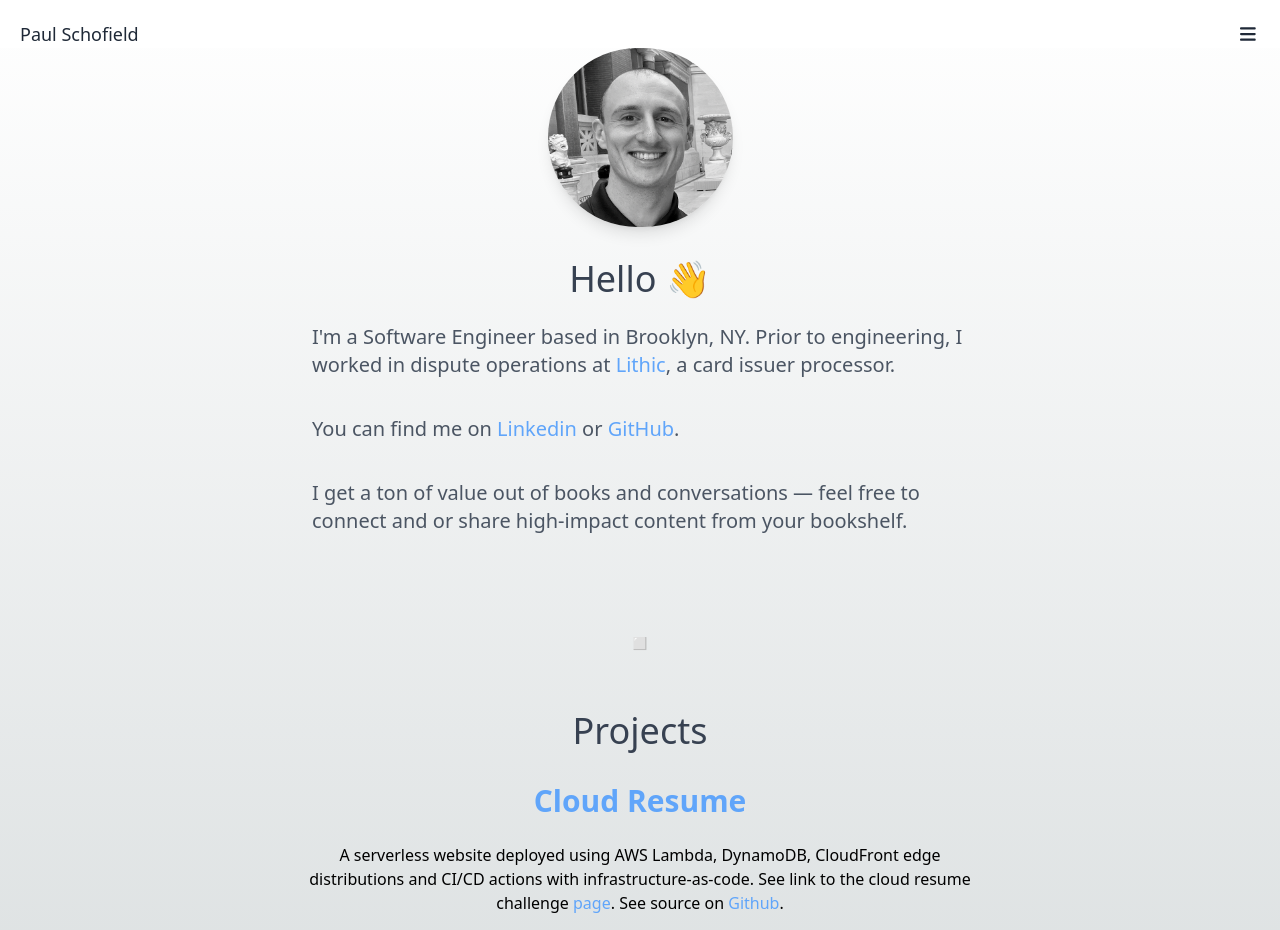
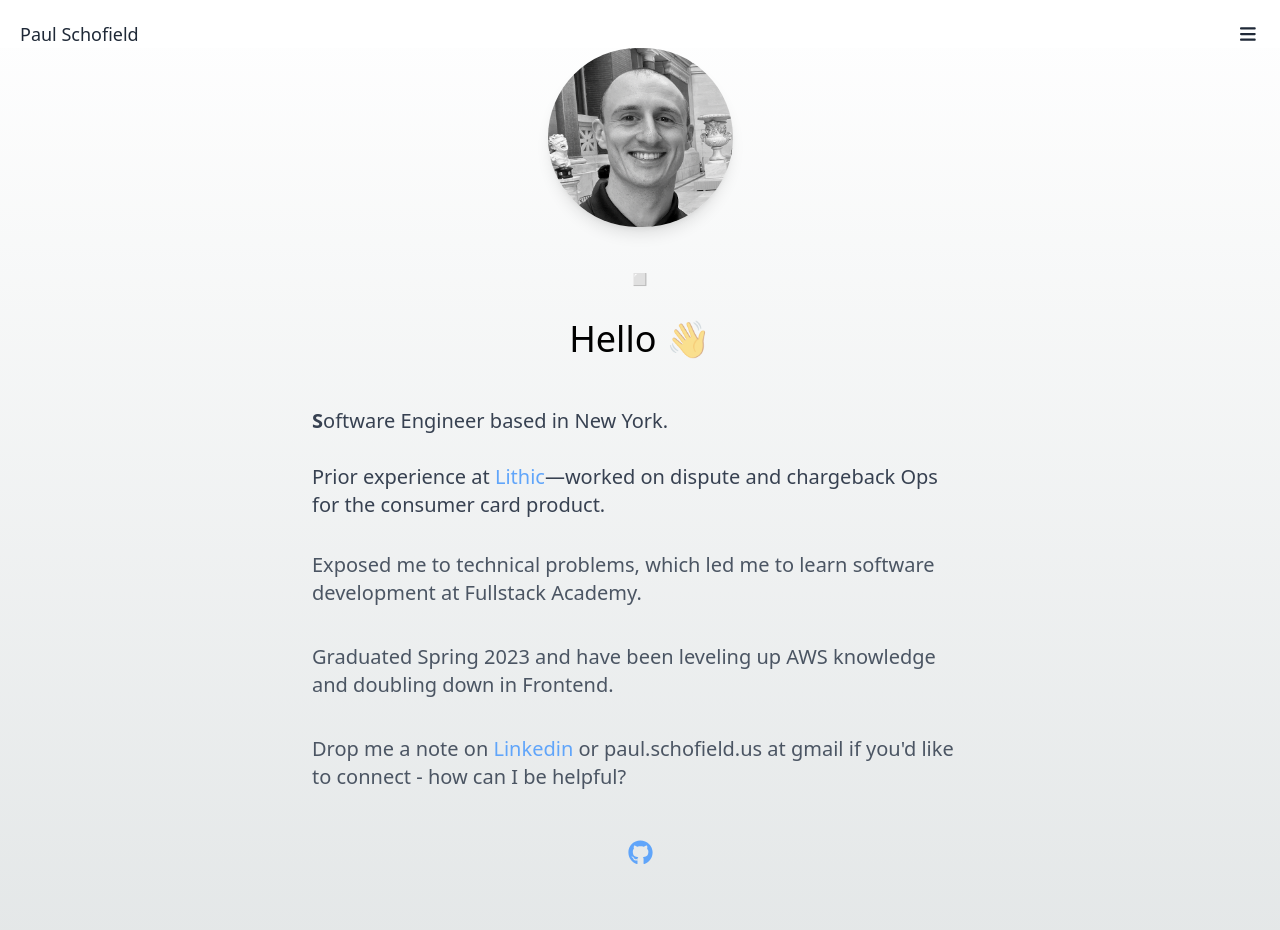
Before and after one commit to schofield-paul/personal-website, a Next.js app: page / in a window 1280 px wide. Shown: the top 930 px of the page. Built offline with nearby package versions, Linux system fonts and the light colour scheme.

Commit message:
home page styling and rewrite content

```diff
--- a/package.json
+++ b/package.json
@@ -19,6 +19,7 @@
     "postcss": "8.4.23",
     "react": "18.2.0",
     "react-dom": "18.2.0",
+    "react-icons": "^4.10.1",
     "tailwindcss": "3.3.2"
   }
 }
--- a/src/pages/index.js
+++ b/src/pages/index.js
@@ -5,8 +5,17 @@ import Link from 'next/link';
 import ProjectHwr from '../components/ProjectHwr';
 import ProjectEcm from '../components/ProjectEcm';
 import ProjectRsm from '../components/ProjectRsm';
+import { FaGithub } from 'react-icons/fa';
+import React from 'react';
 
 export default function Home() {
+  const firstDivRef = React.createRef();
+  const secondDivRef = React.createRef();
+
+  const handleScrollToSecondDiv = () => {
+    secondDivRef.current.scrollIntoView({ behavior: 'smooth' });
+  };
+
   return (
     <div>
       <Navbar />
@@ -18,11 +27,21 @@ export default function Home() {
           width={185}
           height={185}
         />
-        <h1 className="text-4xl font-medium pt-8 text-gray-700">Hello 👋</h1>
-        <div className="text-left text-xl px-2 text-gray-600">
-          <p className="pt-6">
-            I&apos;m a Software Engineer based in Brooklyn, NY. Prior to
-            engineering, I worked in dispute operations at{' '}
+        <div className="pt-10">
+          <span className="cursor-pointer" onClick={handleScrollToSecondDiv}>
+            ◻️
+          </span>
+        </div>
+        <h1 className="text-4xl font-medium pt-7 text-gray-60">
+          Hello <span className="emoji">👋</span>
+        </h1>
+        <div className="text-left text-xl px-2 pt-4 text-gray-600">
+          <p className="pt-6 mt-2 text-gray-700">
+            <span className=" font-semibold">S</span>oftware Engineer based in
+            New York.
+            <br />
+            <br />
+            Prior experience at{' '}
             <Link
               href="https://www.lithic.com/"
               className="text-blue-400 hover:text-orange-700 transition duration-200 ease-in-out"
@@ -31,11 +50,20 @@ export default function Home() {
             >
               Lithic
             </Link>
-            , a card issuer processor.
+            —worked on dispute and chargeback Ops for the consumer card product.
+          </p>
+          <p className="pt-6 mt-2">
+            Exposed me to technical problems, which led me to learn software
+            development at Fullstack Academy.
           </p>
           <br />
           <p className="pt-2">
-            You can find me on{' '}
+            Graduated Spring 2023 and have been leveling up AWS knowledge and
+            doubling down in Frontend.
+          </p>
+          <br />
+          <p className="pt-2">
+            Drop me a note on{' '}
             <Link
               href="https://www.linkedin.com/in/paul-schofield-io/"
               className="text-blue-400 hover:text-orange-700 transition duration-200 ease-in-out"
@@ -44,25 +72,22 @@ export default function Home() {
             >
               Linkedin
             </Link>{' '}
-            or{' '}
-            <Link
-              href="https://github.com/schofield-paul"
-              className="text-blue-400 hover:text-orange-700 transition duration-200 ease-in-out"
-              target="_blank"
-              rel="noopener noreferrer"
-            >
-              GitHub
-            </Link>
-            .
-          </p>
-          <br />
-          <p className="pt-2">
-            {' '}
-            I get a ton of value out of books and conversations — feel free to
-            connect and or share high-impact content from your bookshelf.
+            or paul.schofield.us at gmail if you'd like to connect - how can I
+            be helpful?
           </p>
         </div>
-        <div className="pt-24">◻️</div>
+        <Link
+          href="https://github.com/schofield-paul"
+          target="_blank"
+          rel="noopener noreferrer"
+          className="github-link mt-11"
+          ref={secondDivRef}
+        >
+          <FaGithub
+            className="text-blue-400 hover:text-gray-900 transition duration-600"
+            size={25}
+          />
+        </Link>
         <h1 className="text-4xl font-medium pt-14 text-gray-700 text-center">
           Projects
         </h1>
--- a/src/styles/globals.css
+++ b/src/styles/globals.css
@@ -19,3 +19,12 @@ body {
     )
     rgb(var(--background-start-rgb));
 }
+
+.emoji {
+  opacity: 0.5;
+}
+
+.github-link {
+  display: inline-block;
+  padding: 5px;
+}
```
Also changed, not shown: 2 other files (tests, documents, lock files or other folders).
